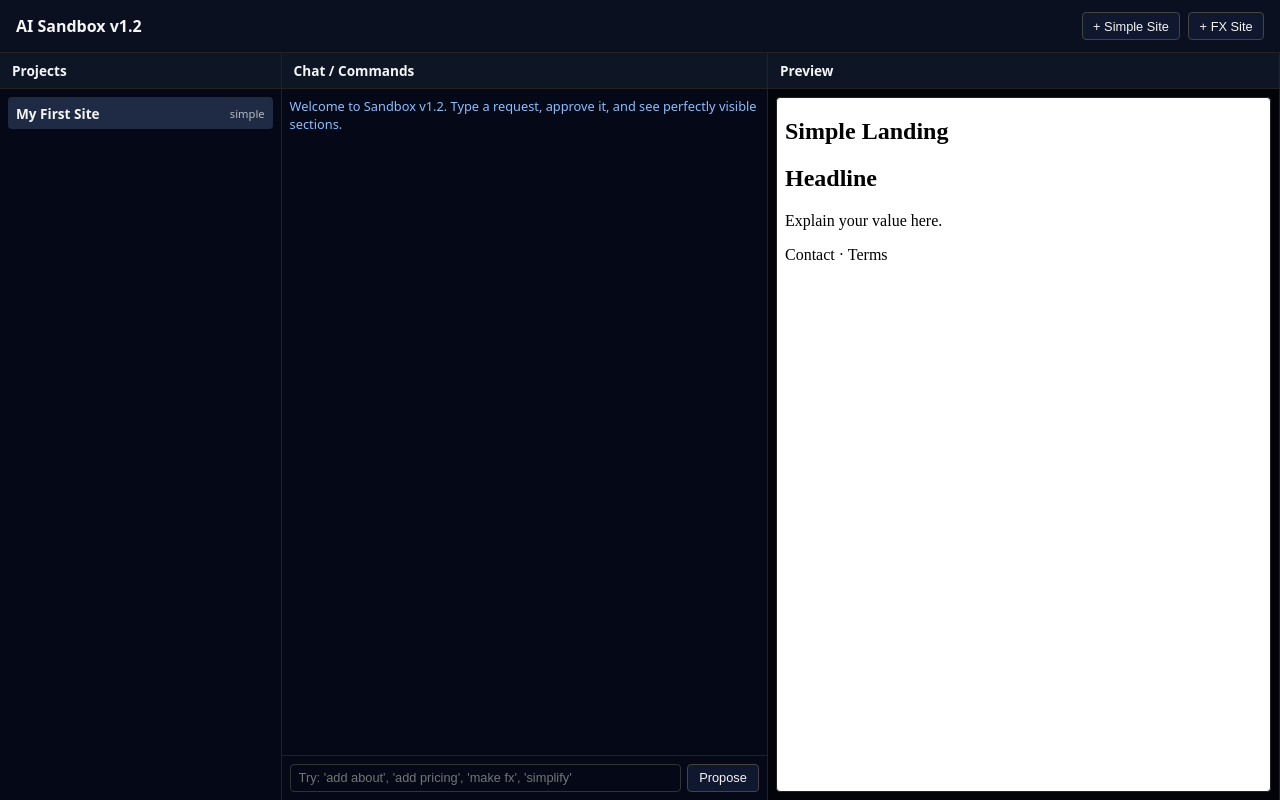
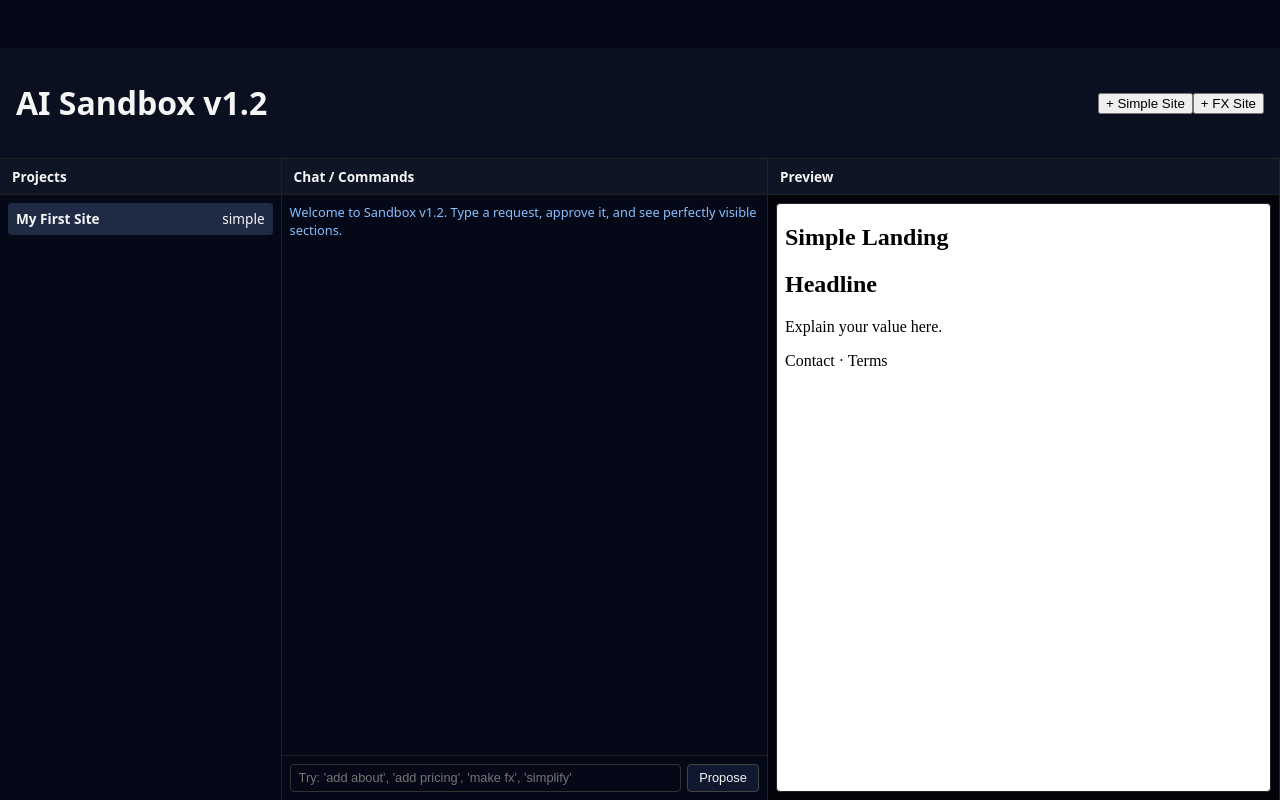
Before and after one commit to aeco111984-source/aiautoai-sandbox, a Next.js app: page / in a window 1280 px wide. Built offline with nearby package versions, Linux system fonts and the light colour scheme.

Commit message:
Update globals.css

```diff
--- a/styles/globals.css
+++ b/styles/globals.css
@@ -16,6 +16,41 @@ html, body {
   flex-direction: column;
 }
 
+/* Floating Toolbar C (AI Studio Bar) */
+.toolbarC {
+  position: fixed;
+  top: 0;
+  left: 0;
+  right: 0;
+  z-index: 9999;
+  background: #0d1424;
+  border-bottom: 1px solid #1d2536;
+  padding: 6px 4px;
+  display: flex;
+  gap: 6px;
+  justify-content: center;
+}
+
+.toolbarC button {
+  padding: 6px 10px;
+  font-size: 0.72rem;
+  border-radius: 6px;
+  border: 1px solid #2a3650;
+  background: #101b33;
+  color: #dfe6ff;
+  cursor: pointer;
+}
+
+.toolbarC button:active {
+  background: #1a2a4f;
+}
+
+/* push content down because toolbar is fixed */
+.app-header {
+  margin-top: 48px;
+}
+
+/* Header */
 .app-header {
   display: flex;
   align-items: center;
@@ -25,26 +60,7 @@ html, body {
   background: #0b1020;
 }
 
-.app-header h1 {
-  font-size: 1rem;
-  margin: 0;
-}
-
-.app-header-actions button {
-  margin-left: 0.5rem;
-  padding: 0.35rem 0.65rem;
-  font-size: 0.8rem;
-  border-radius: 4px;
-  border: 1px solid #444;
-  background: #10182f;
-  color: #f5f5f5;
-  cursor: pointer;
-}
-
-.app-header-actions button:hover {
-  background: #1a2340;
-}
-
+/* Main Layout */
 .layout {
   flex: 1;
   display: flex;
@@ -52,6 +68,7 @@ html, body {
   min-height: 0;
 }
 
+/* Panels */
 .panel {
   border-right: 1px solid #222;
   display: flex;
@@ -59,6 +76,7 @@ html, body {
   min-height: 0;
 }
 
+/* Titles */
 .panel h2 {
   margin: 0;
   padding: 0.5rem 0.75rem;
@@ -67,16 +85,19 @@ html, body {
   border-bottom: 1px solid #222;
 }
 
+/* Left Panel */
 .panel-list {
   width: 22%;
   min-width: 180px;
 }
 
+/* Chat Panel */
 .panel-chat {
   width: 38%;
   min-width: 220px;
 }
 
+/* Preview Panel */
 .panel-preview {
   flex: 1;
 }
@@ -107,12 +128,7 @@ html, body {
   background: #1f2a44;
 }
 
-.tag {
-  font-size: 0.7rem;
-  opacity: 0.7;
-}
-
-/* Chat Panel */
+/* Chat Log */
 .chat-log {
   flex: 1;
   padding: 0.5rem;
@@ -132,7 +148,7 @@ html, body {
   color: #f6d47a;
 }
 
-/* Pending command box */
+/* Pending Command Box */
 .pending-box {
   background: #142033;
   border: 1px solid #2a3b55;
@@ -144,7 +160,6 @@ html, body {
 .pending-title {
   font-size: 0.8rem;
   font-weight: 600;
-  margin-bottom: 0.3rem;
 }
 
 .pending-desc {
@@ -162,10 +177,7 @@ html, body {
   cursor: pointer;
 }
 
-.pending-apply-btn:hover {
-  background: #22a238;
-}
-
+/* Chat Input */
 .chat-input-row {
   display: flex;
   padding: 0.5rem;
@@ -190,21 +202,15 @@ html, body {
   border: 1px solid #444;
   background: #10182f;
   color: #f5f5f5;
-  cursor: pointer;
-}
-
-.chat-input-row button:hover {
-  background: #1a2340;
 }
 
 /* Preview */
-.panel-preview .preview-frame {
+.preview-frame {
   flex: 1;
   padding: 0.5rem;
   background: #02040a;
 }
 
-/* FORCE iframe background white */
 iframe {
   width: 100%;
   height: 100%;
@@ -213,7 +219,7 @@ iframe {
   background: #ffffff !important;
 }
 
-/* NEW v1.2 SECTION STYLE */
+/* Section Style */
 .sandbox-section {
   background: #ffffff;
   color: #000000;
```
